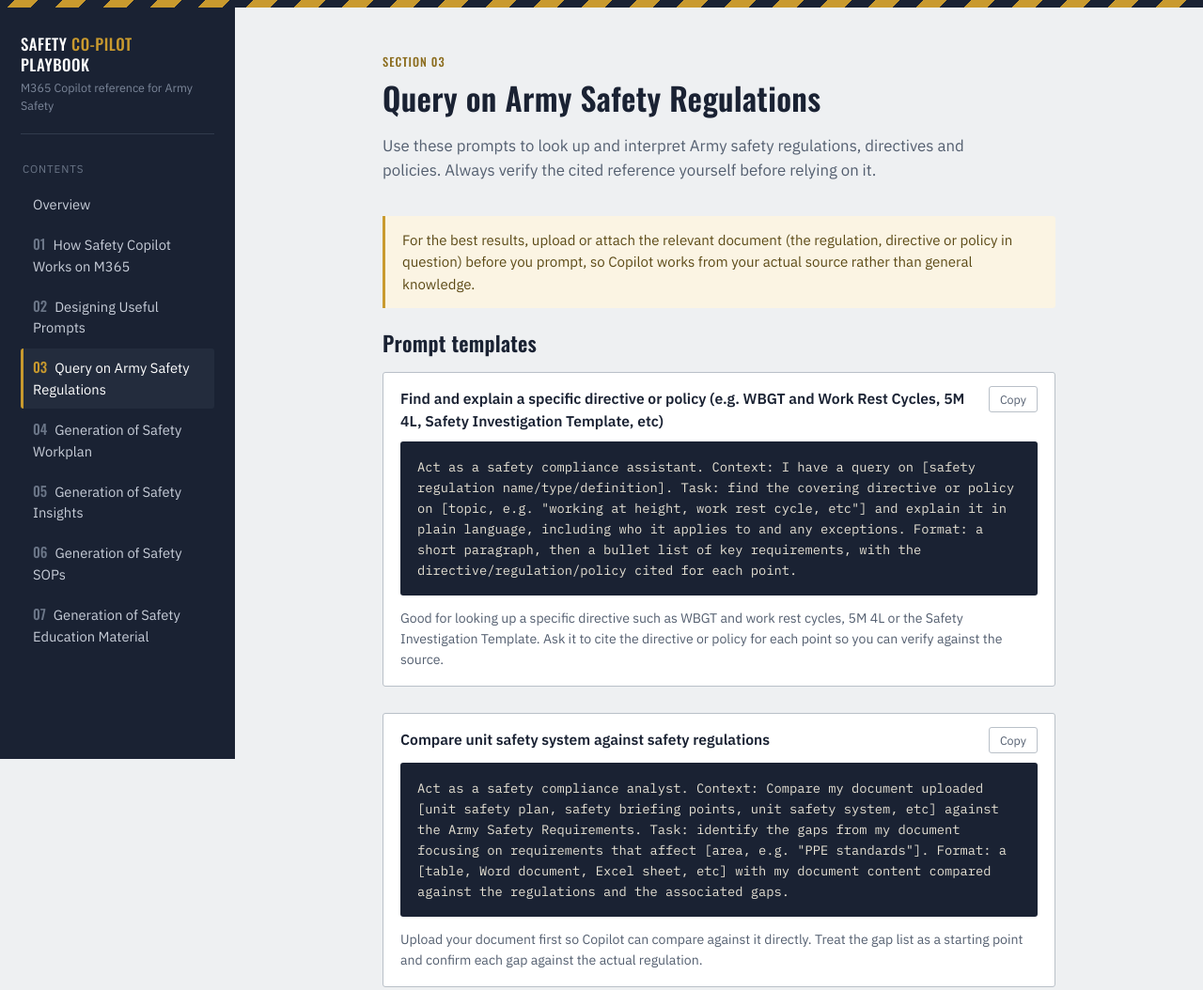
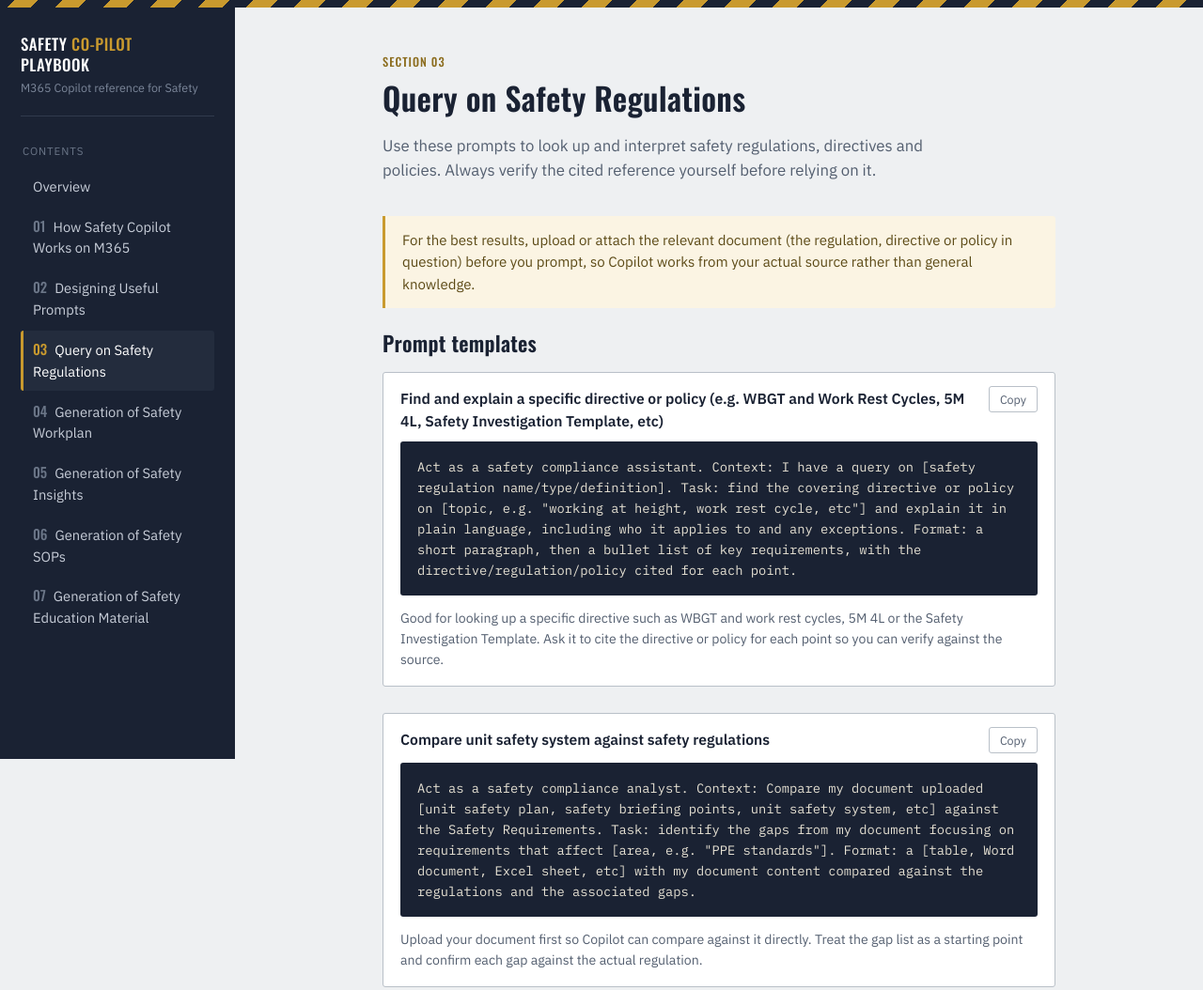
Before and after one commit to AGENTIC-ASTRO/safety-copilot-playbook, a plain HTML site: page 03-regulations-query/index.html in a window 1280 px wide. Shown: the top 1054 px of the page at 94% size. Drawn offline with nearby package versions, Linux system fonts and the light colour scheme.

Commit message:
Add files via upload

```diff
--- a/03-regulations-query/index.html
+++ b/03-regulations-query/index.html
@@ -3,7 +3,7 @@
 <head>
 <meta charset="UTF-8">
 <meta name="viewport" content="width=device-width, initial-scale=1.0">
-<title>Query on Army Safety Regulations | Safety Co-Pilot Playbook</title>
+<title>Query on Safety Regulations | Safety Co-Pilot Playbook</title>
 <link rel="preconnect" href="https://fonts.googleapis.com"><link rel="preconnect" href="https://fonts.gstatic.com" crossorigin><link href="https://fonts.googleapis.com/css2?family=Oswald:wght@500;600&family=IBM+Plex+Sans:wght@400;500;600&family=IBM+Plex+Mono:wght@400&display=swap" rel="stylesheet">
 <link rel="stylesheet" href="../assets/style.css">
 </head>
@@ -16,13 +16,13 @@
   </div>
   <aside class="sidebar">
     <a class="brand" href="../index.html">SAFETY <span>CO-PILOT</span><br>PLAYBOOK</a>
-    <div class="brand-sub">M365 Copilot reference for Army Safety</div>
+    <div class="brand-sub">M365 Copilot reference for Safety</div>
     <div class="nav-label">Contents</div>
     <ul class="nav-list">
       <li><a href="../index.html">Overview</a></li>
       <li><a class="nav-list-item" href="../01-how-it-works/index.html"><span class="num">01</span>How Safety Copilot Works on M365</a></li>
 <li><a class="nav-list-item" href="../02-prompt-design/index.html"><span class="num">02</span>Designing Useful Prompts</a></li>
-<li><a class="nav-list-item active" href="../03-regulations-query/index.html"><span class="num">03</span>Query on Army Safety Regulations</a></li>
+<li><a class="nav-list-item active" href="../03-regulations-query/index.html"><span class="num">03</span>Query on Safety Regulations</a></li>
 <li><a class="nav-list-item" href="../04-safety-workplan/index.html"><span class="num">04</span>Generation of Safety Workplan</a></li>
 <li><a class="nav-list-item" href="../05-safety-insights/index.html"><span class="num">05</span>Generation of Safety Insights</a></li>
 <li><a class="nav-list-item" href="../06-safety-sop/index.html"><span class="num">06</span>Generation of Safety SOPs</a></li>
@@ -33,8 +33,8 @@
 <main>
 <div class="content">
 <div class="eyebrow">Section 03</div>
-<h1>Query on Army Safety Regulations</h1>
-<p class="intro">Use these prompts to look up and interpret Army safety regulations, directives and policies. Always verify the cited reference yourself before relying on it.</p>
+<h1>Query on Safety Regulations</h1>
+<p class="intro">Use these prompts to look up and interpret safety regulations, directives and policies. Always verify the cited reference yourself before relying on it.</p>
 
 <div class="callout">For the best results, upload or attach the relevant document (the regulation, directive or policy in question) before you prompt, so Copilot works from your actual source rather than general knowledge.</div>
 
@@ -46,7 +46,7 @@
 </div>
 <div class="card">
 <div class="card-head"><span class="use-case">Compare unit safety system against safety regulations</span><button class="copy-btn">Copy</button></div>
-<div class="prompt-block">Act as a safety compliance analyst. Context: Compare my document uploaded [unit safety plan, safety briefing points, unit safety system, etc] against the Army Safety Requirements. Task: identify the gaps from my document focusing on requirements that affect [area, e.g. &quot;PPE standards&quot;]. Format: a [table, Word document, Excel sheet, etc] with my document content compared against the regulations and the associated gaps.</div>
+<div class="prompt-block">Act as a safety compliance analyst. Context: Compare my document uploaded [unit safety plan, safety briefing points, unit safety system, etc] against the Safety Requirements. Task: identify the gaps from my document focusing on requirements that affect [area, e.g. &quot;PPE standards&quot;]. Format: a [table, Word document, Excel sheet, etc] with my document content compared against the regulations and the associated gaps.</div>
 <div class="tip">Upload your document first so Copilot can compare against it directly. Treat the gap list as a starting point and confirm each gap against the actual regulation.</div>
 </div>
 <div class="card">
@@ -58,7 +58,7 @@
 <div class="callout">Copilot can misquote references or blend text from an outdated version if multiple documents are open. Cross-check every clause, directive or policy reference against the actual source before it appears in a report, workplan or SOP.</div>
 
 </div>
-<footer class="foot">Internal reference for the Army Safety Inspectorate. Prompts are starting templates; review outputs before use.<br>&copy; 2026 ASTRO, ASI.</footer>
+<footer class="foot">Internal reference for the Safety Inspectorate. Prompts are starting templates; review outputs before use.<br>&copy; 2026 ASTRO.</footer>
 </main>
 </div>
 <script src="../assets/script.js"></script>
```
